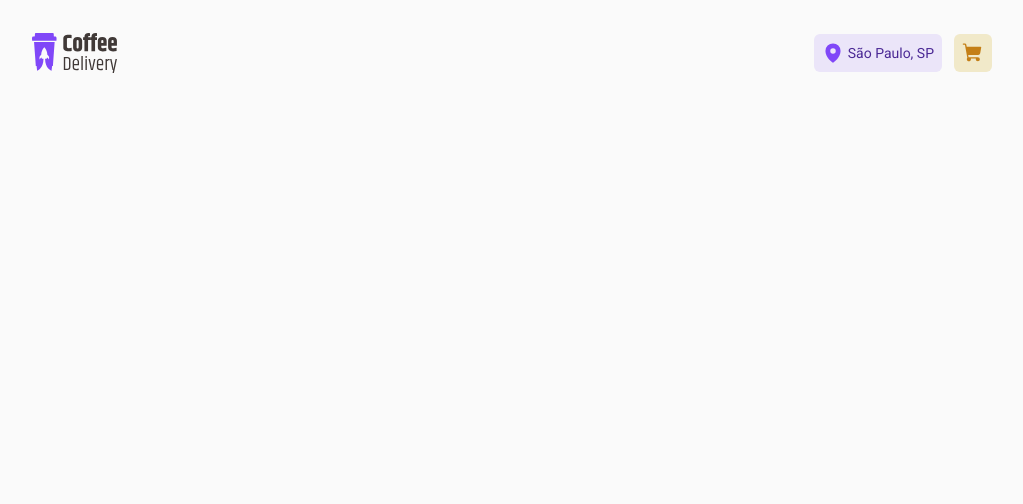
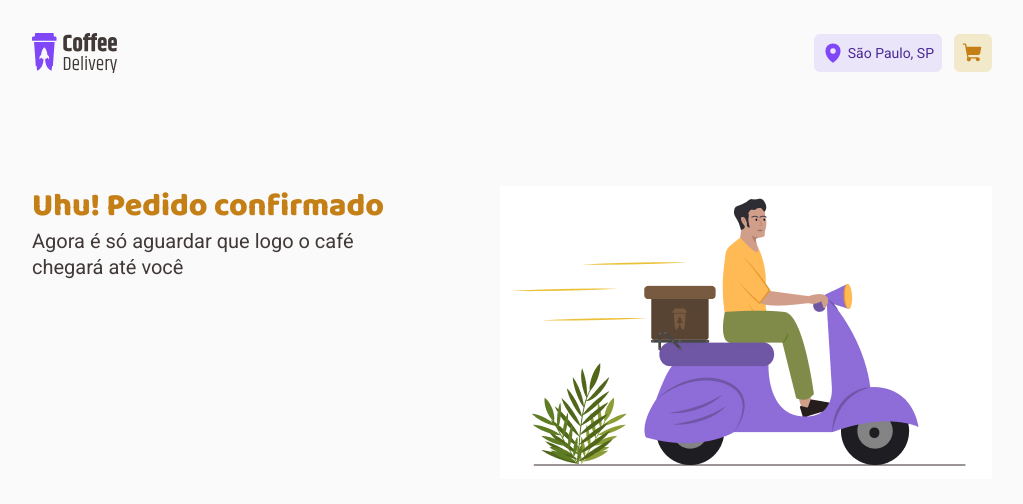
Before and after one commit to JamDev0/coffe, a React (Vite) app: page /success in a window 1280 px wide. Shown: the top 504 px of the page, without its empty margins (128-1151 px from the left). Built offline with nearby package versions, Linux system fonts and the light colour scheme.

Commit message:
Inicio do desenvolvimento do Success

```diff
--- a/src/pages/Success/index.tsx
+++ b/src/pages/Success/index.tsx
@@ -1,5 +1,18 @@
-import { SuccessContainer } from "./styles";
+import { DeliveryInfoContainer, SuccessContainer, SuccessInfoContainer } from "./styles";
+
+import SuccessImg from '../../assets/SuccessImg.jpg'
 
 export function Success() {
-  return <SuccessContainer></SuccessContainer>
+  return (
+    <SuccessContainer>
+      <SuccessInfoContainer>
+        <h1>Uhu! Pedido confirmado</h1>
+        <h2>Agora é só aguardar que logo o café chegará até você</h2>
+        <DeliveryInfoContainer>
+
+        </DeliveryInfoContainer>
+      </SuccessInfoContainer>
+      <img src={SuccessImg} alt=''/>
+    </SuccessContainer>
+  )
 }
--- a/src/pages/Success/styles.ts
+++ b/src/pages/Success/styles.ts
@@ -1,5 +1,36 @@
 import styled from "styled-components";
 
 export const SuccessContainer = styled.main`
+  display: flex;
+  column-gap: 6.375rem;
 
+  padding: 5rem 10rem;
+
+  > img {
+    width: 30.75rem;
+  }
 `
+
+export const SuccessInfoContainer = styled.section`
+  > h1 {
+    font-family: 'Baloo 2';
+    font-size: 2rem;
+    font-weight: 800;
+    color: ${params => params.theme.colors.product.yellow[600]};
+  }
+
+  > h2 {
+    font-size: 1.25rem;
+    color: ${params => params.theme.colors.base.subtitle};
+
+    margin-bottom: 2.5rem;
+  }
+`
+
+export const DeliveryInfoContainer = styled.section`
+  display: flex;
+
+  padding: 2.5rem;
+
+  border-radius: 6px 36px;
+`
```
